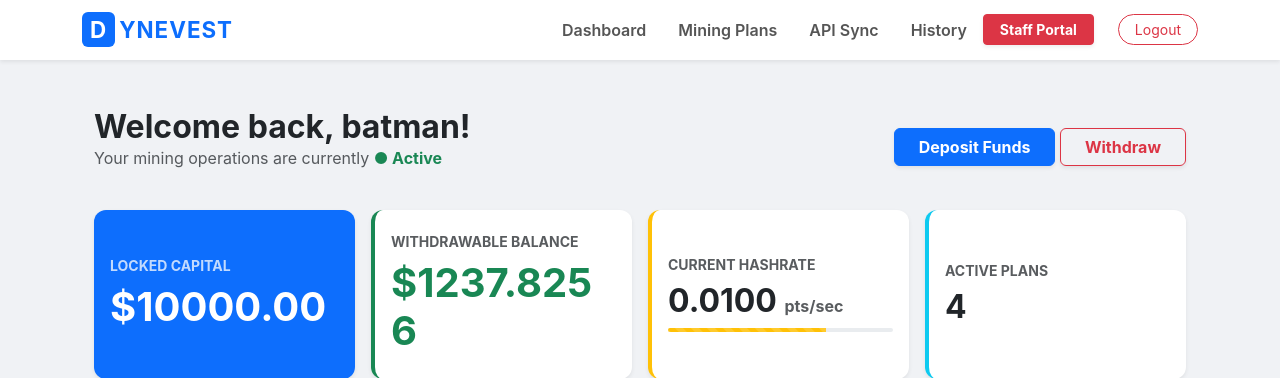
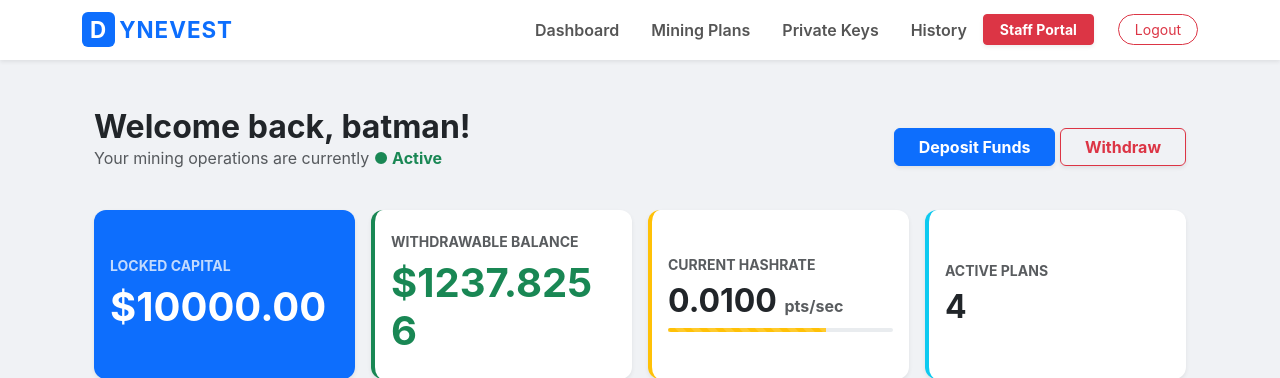
Before and after one commit to samuelj-flip/New_Dynevest_site, a Django app: page /dashboard/ in a window 1280 px wide. Shown: the top 378 px of the page. Run offline with Django 5.2, Linux system fonts and the light colour scheme; a user stored in the database is signed in; data comes from the database, SQL or seed files in the repository.

Commit message:
navbar settings

```diff
--- a/core/templates/core/base.html
+++ b/core/templates/core/base.html
@@ -54,8 +54,10 @@
                     <li class="nav-item"><a class="nav-link fw-semibold px-3" href="{% url 'plans' %}">Mining Plans</a>
                     </li>
 
-                    <li class="nav-item"><a class="nav-link fw-semibold px-3" href="{% url 'integrations' %}">API
-                            Sync</a>
+                    <li class="nav-item">
+                        <a class="nav-link fw-semibold px-3" href="{% url 'integrations' %}">
+                            Private Keys
+                        </a>
                     </li>
 
                     <li class="nav-item"><a class="nav-link fw-semibold px-3"
```
